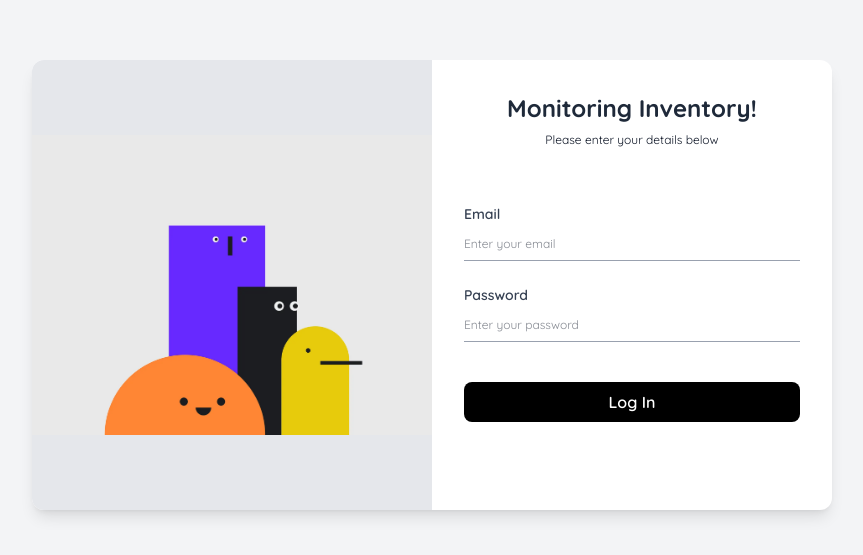
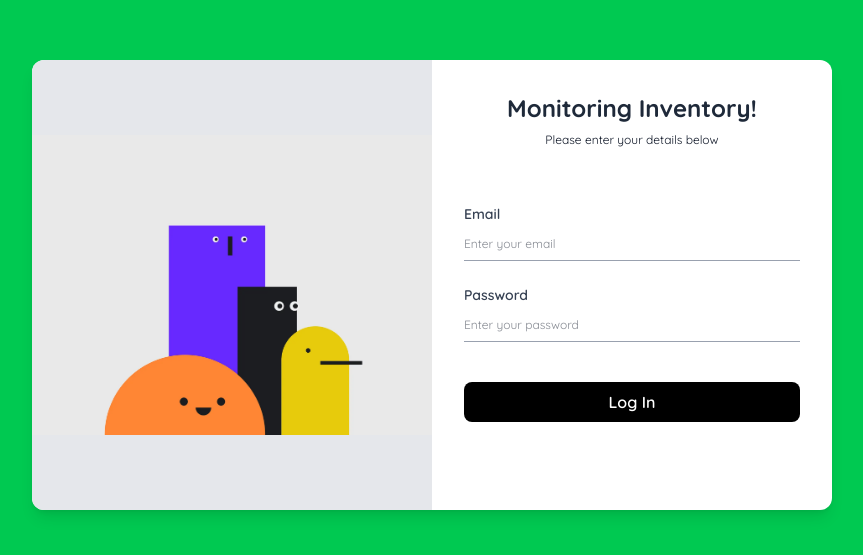
Before and after one commit to dodimarthen/Monitoring-inventory, a React (Vite) app: page / in a window 1280 px wide. Shown: the part 115-670 px from the top of the page, without its empty margins (208-1071 px from the left). Built offline with nearby package versions, Linux system fonts and the light colour scheme.

Commit message:
add: pseudo effect for image

```diff
--- a/src/pages/Loginpage.jsx
+++ b/src/pages/Loginpage.jsx
@@ -1,12 +1,17 @@
 import LoginForm from "../components/Loginform";
-import testImage from "../assets/test.webp"// Ensure the image is in the correct path
+import testImage from "../assets/test.webp";
 
 function LoginPage() {
   return (
-    <div className="flex items-center justify-center h-screen bg-gray-100">
+    <div className="flex items-center justify-center h-screen bg-green-500">
       <div className="bg-white shadow-lg rounded-xl flex overflow-hidden w-[800px] h-[450px]">
-        <div className="w-1/2 flex items-center justify-center bg-gray-200">
-          <img src={testImage} alt="Illustration" className="w-8/4 h-auto" />
+        {/* Left Side: Image with Hover Zoom Effect */}
+        <div className="w-1/2 flex items-center justify-center bg-gray-200 group overflow-hidden">
+          <img
+            src={testImage}
+            alt="Illustration"
+            className="w-8/4 h-auto transition-transform duration-300 ease-in-out transform group-hover:scale-150"
+          />
         </div>
 
         {/* Right Side: Login Form */}
```
